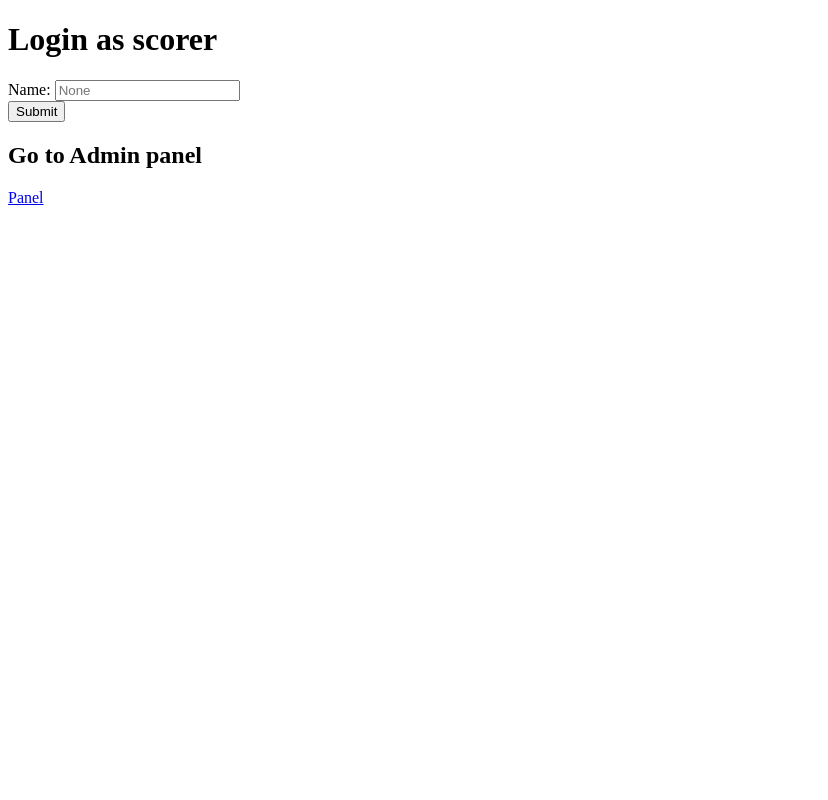
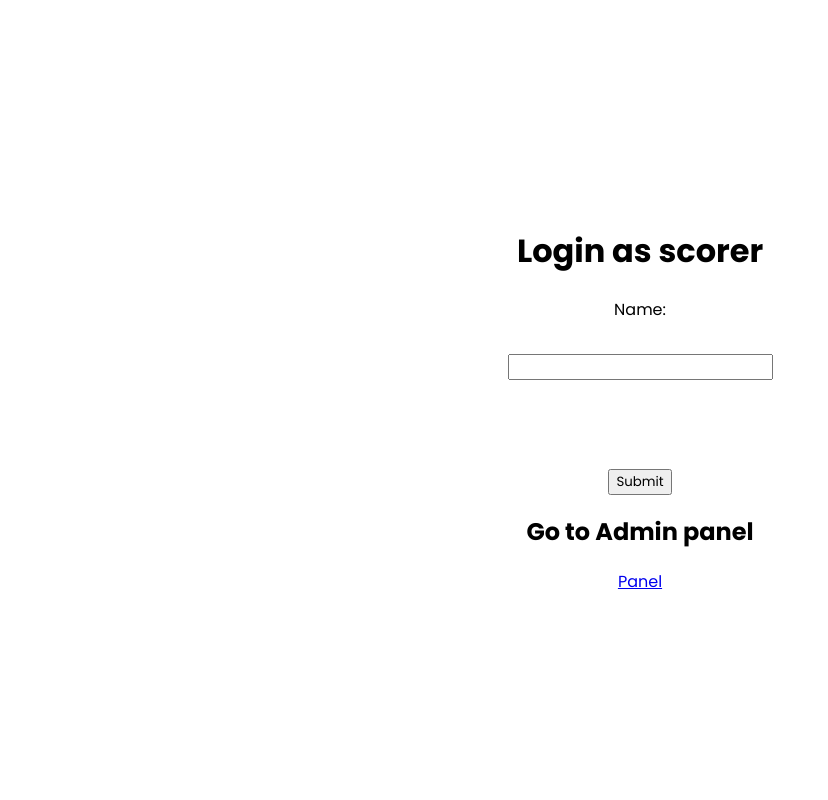
Before and after one commit to ToniKousek/scoring, a Flask app: page / in a window 1280 px wide. Shown: the whole page, without its empty margins (0-828 px from the left). Run offline with Flask 3, Linux system fonts and the light colour scheme.

Commit message:
feat: add basic styles to scorer view

```diff
--- a/scoring/scorers.py
+++ b/scoring/scorers.py
@@ -87,6 +87,8 @@ def view_one(competitor_id: int):
                 int(request.form[field_name])
             )
 
+        return redirect(url_for('scorer.view'))
+
     return render_template(
         "scorer/view-one.jinja",
         fields=current_competitor.scores[g.user],
--- /dev/null
+++ b/scoring/static/css/base.css
@@ -0,0 +1,12 @@
+* {
+    font-family: "Poppins", sans-serif;
+}
+
+body{
+    margin: 0;
+    height: 100vh;
+    display: flex;
+    flex-direction: column;
+    justify-content: center;
+    align-items: center;
+}
--- /dev/null
+++ b/scoring/static/css/scorer-index.css
@@ -0,0 +1,12 @@
+form{
+    display: flex;
+    flex-direction: column;
+    justify-content: space-evenly;
+    align-items: center;
+    gap: 2em;
+
+}
+
+label {
+    display: block;
+}
--- /dev/null
+++ b/scoring/static/css/view-all.css
@@ -0,0 +1,3 @@
+.competitor{
+    margin: 1em;
+}
--- a/scoring/templates/base.jinja
+++ b/scoring/templates/base.jinja
@@ -4,6 +4,15 @@
 <head>
   <meta charset="UTF-8" />
   <meta name="viewport" content="width=device-width, initial-scale=1.0" />
+
+  <link rel="preconnect" href="https://fonts.googleapis.com">
+  <link rel="preconnect" href="https://fonts.gstatic.com" crossorigin>
+  <link
+    href="https://fonts.googleapis.com/css2?family=Poppins:ital,wght@0,100;0,200;0,300;0,400;0,500;0,600;0,700;0,800;0,900;1,100;1,200;1,300;1,400;1,500;1,600;1,700;1,800;1,900&display=swap"
+    rel="stylesheet">
+
+  <link href="{{url_for('static', filename='css/base.css')}}" rel="stylesheet" />
+
   <title>{% block title %}{% endblock title %} - Scoring</title>
   {% block head %}{% endblock head %}
 </head>
--- a/scoring/templates/scorer/index.jinja
+++ b/scoring/templates/scorer/index.jinja
@@ -1,13 +1,18 @@
 {% extends "base.jinja" %}
 
 {% block title %}Login{% endblock title %}
+
+{% block head %}
+<link href="{{url_for('static', filename='css/scorer-index.css')}}" rel="stylesheet" />
+{% endblock head %}
 
 {% block body %}
 <h1>Login as scorer</h1>
 
 <form action="/" method="post">
     <label for="scorer-name">Name: </label>
-    <input type="text" id="scorer-name" name="scorer-name" placeholder="{{ g.user }}">
+    <input type="text" id="scorer-name" name="scorer-name"
+    {% if g.user %}value="{{ g.user }}"{% endif %}>
     <br />
     <input type="submit">
 </form>
--- a/scoring/templates/scorer/view-all.jinja
+++ b/scoring/templates/scorer/view-all.jinja
@@ -1,12 +1,16 @@
 {% extends "base.jinja" %}
 
 {% block title %}View competition{% endblock title %}
+
+{% block head %}
+<link href="{{url_for('static', filename='css/view-all.css')}}" rel="stylesheet" />
+{% endblock head %}
 
 {% block body %}
 <h1>View competition as scorer</h1>
 <div class="competitors">
     {% for competitor in competition.competitors %}
-    <div>
+    <div class="competitor">
         <a href="{{ url_for('scorer.view_one', competitor_id=competitor.index) }}" class="competitor">{{ competitor.name
             }}</a>
         {% if competitor.index==competition.current_competitor_index %}
```
Also changed, not shown: scoring/templates/scorer/view-one.jinja (+3 -4 lines).
